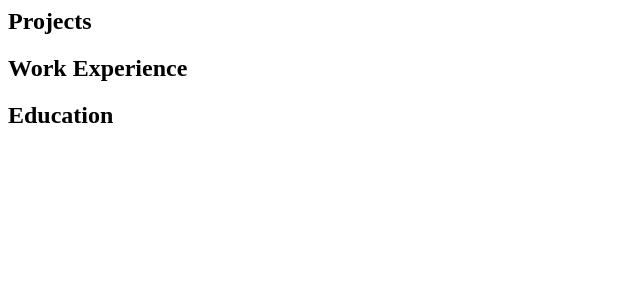
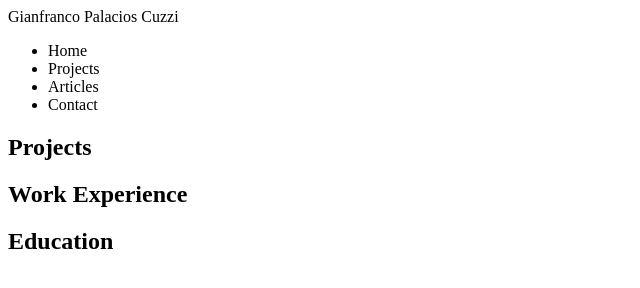
Before and after one commit to cuzzi06/basic-website, a plain HTML site: page index.html in a window 1280 px wide. Shown: the whole page, without its empty margins (0-640 px from the left). Drawn offline with Linux system fonts and the light colour scheme.

Commit message:
Add navigation bar with menu items
- Include navigation bar in the header.
- Add menu items: Home, Projects, Articles, and Contact.
- Display name as part of the navigation.

```diff
--- a/index.html
+++ b/index.html
@@ -1,6 +1,16 @@
 <body>
   <header>
-    <nav></nav>
+    <nav>
+      <div class="myName">Gianfranco Palacios Cuzzi</div>
+      <div class="menu">
+        <ul>
+          <li>Home</li>
+          <li>Projects</li>
+          <li>Articles</li>
+          <li>Contact</li>
+        </ul>
+      </div>
+    </nav>
   </header>
 
   <main>
```
